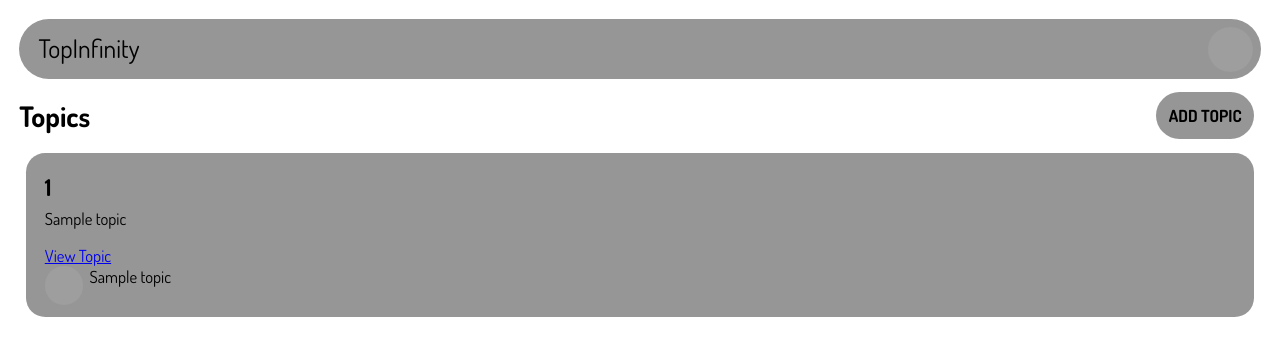
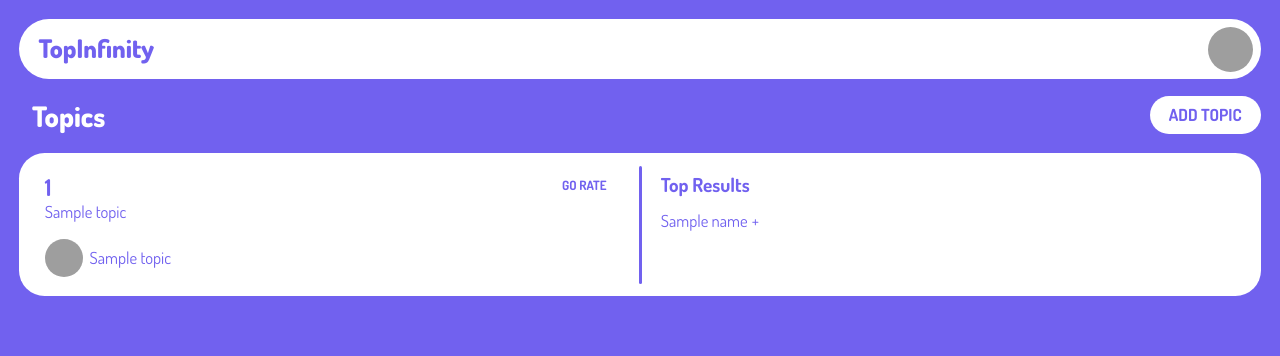
Before and after one commit to JoranQuack/TopInfinity, a Flask app: template templates/home.html in a window 1280 px wide. Shown: the top 356 px of the page. Run offline with Flask 2, Linux system fonts and the light colour scheme; the template is opened without the code that fills it: most values are stand-ins (such as "Sample title", 1, 10 or a date in 2020); grey boxes are pictures that could not be loaded.

Commit message:
aesthetic changes start
homepage nearly done, gotta sort out the labels and the edit button

```diff
--- a/app.py
+++ b/app.py
@@ -73,20 +73,26 @@ def home():
         cursor.execute(sql, (number,))
         allratings = cursor.fetchall()
         list_items(allratings)
-        if len(allratings) <= 3:
+        try:
+            ratingavg = sum(allratings) / len(allratings)
+        except:
             ratingavg = 0
-        else:
-            ratingavg = sum(allratings) / len(allratings)
         cursor = get_db().cursor()
         sql = "UPDATE items SET rating = ? WHERE id = ?"
         cursor.execute(sql, (ratingavg, number))
         get_db().commit()
     cursor = get_db().cursor()
-    sql = "SELECT topics.title, topics.description, users.username, users.pfp, topics.id FROM topics JOIN users ON topics.userid = users.id"
+    sql = "SELECT topics.title, topics.description, users.username, users.pfp, topics.id FROM topics JOIN users ON topics.userid = users.id;"
     cursor.execute(sql)
     topics = cursor.fetchall()
+    for i, topic in enumerate(topics):
+        cursor = get_db().cursor()
+        sql = "SELECT name FROM items WHERE topicid = ? ORDER BY rating DESC LIMIT 8;"
+        cursor.execute(sql, (topic[4], ))
+        items = cursor.fetchall()
+        topic = topic + (tuple(list_items(items)), )
+        topics[i] = topic
     return render_template('home.html', topics=topics)
-
 
 @app.get("/")
 def checkcreds():
--- a/static/styles.css
+++ b/static/styles.css
@@ -1,24 +1,66 @@
 @font-face {
-    font-family: DosisRegular;
-    src: url(/static/websitecomponents/dosis-font/Dosis-VariableFont_wght.ttf);
+    font-family: Dosis;
+    src: url(/static/websitecomponents/dosis-font/Dosis-VariableFont_wght.ttf) format("truetype-variations");
+    font-weight: 1 999;
 }
 
 body {
-    margin: 1vw;
-    padding: 0.5vw;
+    margin: 0vw;
+    padding: 1.5vw;
+    background-color: #7161ef;
 }
 
-a, p, h1, h2, li, b, label {
-    font-family: DosisRegular;
+a, p, h1, h2, h3, li, b, label, span, title {
+    text-decoration: none;
+    font-family: Dosis;
     font-size: 1.3vw;
+    color: #7161ef;
 }
 
 h1 {
     font-size: 2.2vw;
+    font-weight: 999;
 }
 
 h2 {
     font-size: 1.8vw;
+    font-weight: 700;
+}
+
+h3 {
+    font-size: 1.5vw;
+    margin: 0.5vw 0 1vw 0;
+}
+
+.stranded-h1 {
+    color: white;
+    margin-left: 1vw;
+}
+
+.bar {
+    display: flex;
+    justify-content: space-between;
+    background-color: rgb(255, 255, 255);
+    border-radius: 25vw;
+    height: 4.7vw;
+}
+
+.bar-pfp {
+    margin: 0.6vw
+}
+
+.bar-item {
+    border-radius: 25vw;
+    font-size: 2vw;
+    font-weight: 999;
+    margin-top: 0;
+    color: #7161ef;
+    padding: 1vw 1.5vw 1vw 1.5vw;
+}
+
+.bar-item:hover {
+    color: #ffffff;
+    background-color: #7161ef;
 }
 
 form {
@@ -31,7 +73,6 @@ form {
 
 .input-description {
     size: 50;
-
 }
 
 .pfp {
@@ -39,10 +80,6 @@ form {
     border-radius: 1000px;
     height: 3.5vw;
     width: 3.5vw;
-}
-
-.bar-pfp {
-    margin: 0.6vw
 }
 
 .centered-pfp {
@@ -53,38 +90,39 @@ form {
 }
 
 .profile {
-    display: flex;
-    justify-content: flex-start;
+    display: inline-block;
+    padding: 0 1.5vw;
+    height: 3vw;
+    line-height: 3vw;
+    border-radius: 1.5vw;
+    font-family: Dosis;
+    font-size: 1.3vw;
+    margin-bottom: 0.5vw;
+    color: #7161ef;
+    background-color: #ffffff;
 }
 
-.profile-pfp {
+.profile img {
+    float: left;
+    margin: 0 0.5vw 0 -1.5vw;
+    height: 3vw;
     width: 3vw;
-    height: 3vw;
-}
-
-.bar {
-    display: flex;
-    justify-content: space-between;
-    background-color: rgb(150, 150, 150);
-    border-radius: 25vw;
-    height: 4.7vw;
-}
-
-.bar-item {
-    text-decoration: none;
-    color: black;
-    font-size: 2vw;
-    margin: 1vw;
-    margin-left: 1.5vw;
+    border-radius: 50%;
 }
 
 .topic-box {
-    background-color: rgb(150, 150, 150);
-    padding: 1vw;
+    background-color: #ffffff;
+    padding: 1vw 1.5vw 1vw 1.5vw;
     margin-bottom: 1.5vw;
-    margin-left: 0.5vw;
-    margin-right: 0.5vw;
-    border-radius: 1.5vw;
+    border-radius: 2vw;
+    display: flex;
+    justify-content: space-between;
+}
+
+.vertical-divider {
+    border-left: 0.25vw solid #7161ef;
+    border-radius: 100vw;
+    margin: 0 1vw 0 1vw;
 }
 
 .important {
@@ -96,51 +134,76 @@ form {
     justify-content: space-between;
 }
 
-.add-button {
-    font-weight: bold;
-    padding: 1vw;
-    height: fit-content;
-    width: fit-content;
-    margin-right: 0.5vw;
-    margin-top: 1vw;
-    background-color: rgb(150, 150, 150);
+.addtopic-button {
+    margin-top: 1.3vw;
+    height: 3vw;
+}
+
+.rate-button {
+    font-size: 1vw;
+}
+
+.button {
+    padding: 0 1.5vw;
+    font-weight: 700;
+    background-color: #ffffff;
     border-radius: 2vw;
+    line-height: 3vw;
     text-decoration: none;
-    color: black;
+    color: #7161ef;
+}
+
+.button:hover {
+    color: #ffffff;
+    background-color: #7161ef;
 }
 
 .add-text {
     font-size: 4vw;
 }
 
-.topic-text {
+.topic-left {
     margin-top: 0;
-    margin-left: 0.5vw
+    margin-left: 0.5vw;
+    width: 46vw;
+    display: flex;
+    justify-content: space-between;
 }
 
 .profile-pfp {
     margin-left: 0.5vw;
 }
 
-.box-top {
+.topic-info {
     margin: 0;
     margin-top: 0vw;
-    display: flex;
-    justify-content: space-between;
+    margin-right: 0.5vw;
+}
+
+.topic-items {
+    width: 46vw;
+    padding-left: 0.5vw;
 }
 
 .button-icon {
-    margin: 0;
-    height: 2vw;
+    margin-left: 3vw;
+    line-height: 3vw;
 }
 
-.description {
+.button-icon svg {
+    background-color: aqua;
+    fill: #7161ef;
+    width: 50px;
+    height: 50px;
+}
+
+.topic-description {
     margin-top: 0;
 }
 
-.title {
+.topic-title {
     margin-top: 0.5vw;
-    margin-bottom: 0.5vw;
+    margin-bottom: 0vw;
 }
 
 table {
@@ -150,14 +213,17 @@ table {
     font-size: 12pt;
     border-collapse: collapse;
 }
+
 table thead th,
 table tfoot th {
     color: black;
-    background: rgba(0,0,0,.1);
+    background: rgba(0, 0, 0, .1);
 }
+
 table caption {
-    padding:.5em;
+    padding: .5em;
 }
+
 table th,
 table td {
     padding: .5em;
@@ -166,6 +232,7 @@ table {
     height: 2vw;
     text-align: center;
 }
+
 table p,
 table form,
 table input,
@@ -173,6 +240,7 @@ table {
     margin: 0;
     padding: 0;
 }
+
 input[name="itemname"] {
     text-align: center;
     font-size: larger;
--- a/templates/home.html
+++ b/templates/home.html
@@ -1,28 +1,43 @@
 {% extends "layout.html" %}
 {% block content %}
 <div class="topics-header">
-    <h1>Topics</h1>
-    <a href="{{url_for('addtopic')}}" class="add-button">ADD TOPIC</a>
+    <h1 class="stranded-h1">Topics</h1>
+    <a href="{{url_for('addtopic')}}" class="button addtopic-button">ADD TOPIC</a>
 </div>
 
-{%for item in topics%}
+{%for topic in topics%}
 <div class="topic-box">
-    <div class="topic-text">
-        <div class="box-top">
-            <h2 class="title">{{item[0]}}</h2>
-            {%if item[2] == session['username']:%}
-            <a class="button-icon" href="{{url_for('edittopic', topicid=item[4])}}">
-                <img class="button-icon" src="{{url_for('static', filename='/websitecomponents/icon-edit.png')}}">
+    <div class="topic-left">
+        <div class="topic-info">
+            <h2 class="topic-title">{{topic[0]}}</h2>
+            <p class="topic-description">{{topic[1]}}</p>
+            <div class="profile">
+                <img src="{{url_for('static', filename='pfps/'+topic[3])}}">
+                {{topic[2]}}
+            </div>
+        </div>
+        <div class="topic-interaction">
+            <a class="button rate-button" href="{{url_for('topic', topicid=topic[4])}}">GO RATE</a> <br>
+            {%if topic[2] == session['username']:%}
+            <a class="button-icon" href="{{url_for('edittopic', topicid=topic[4])}}">
+                <svg height="48" width="48">
+                    <path
+                        d="M9 39h2.2l22.15-22.15-2.2-2.2L9 36.8Zm30.7-24.3-6.4-6.4 2.1-2.1q.85-.85 2.1-.85t2.1.85l2.2 2.2q.85.85.85 2.1t-.85 2.1Zm-2.1 2.1L12.4 42H6v-6.4l25.2-25.2Zm-5.35-1.05-1.1-1.1 2.2 2.2Z" />
+                </svg>
             </a>
             {%endif%}
         </div>
-        <p class="description">{{item[1]}}</p>
-        <a href="{{url_for('topic', topicid=item[4])}}">View Topic</a>
     </div>
-    <div class="profile">
-        <img class="pfp profile-pfp" src="{{url_for('static', filename='pfps/'+item[3])}}">
-        <p class="topic-text">{{item[2]}}</p>
+    <div class="vertical-divider"></div>
+    <div class="topic-items">
+        <h3>Top Results</h3>
+        {%for item in topic[5]:%}
+        <span>{{item}}</span>
+        {%endfor%}
+        <span class="add-button">+</span>
     </div>
+</div>
+
 </div>
 {%endfor%}
 {% endblock %}
--- a/templates/layout.html
+++ b/templates/layout.html
@@ -11,12 +11,24 @@
 
 <body>
     <div class="bar">
-        <a href="{{url_for('home')}}" class="bar-item button">TopInfinity</a>
+        <a href="{{url_for('home')}}" class="bar-item">TopInfinity</a>
         <a href="{{url_for('account')}}"><img src="{{url_for('static', filename='pfps/'+session['pfp'])}}"
-                class="button bar-pfp pfp"></img></a>
+                class="bar-pfp pfp"></img></a>
     </div>
     {% block content %}
     {% endblock %}
+
+    <script>
+        document.addEventListener("DOMContentLoaded", function (event) {
+          var scrollpos = localStorage.getItem("scrollpos");
+          if (scrollpos) window.scrollTo(0, scrollpos);
+        });
+
+        window.onscroll = function (e) {
+          localStorage.setItem("scrollpos", window.scrollY);
+        };
+      </script>
+
 </body>
 
 </html>
```
Also changed, not shown: templates/topic.html (+0 -11 lines), static/pfps/offcutsb-01.png (added), static/websitecomponents/icon-delete.svg (added), static/websitecomponents/icon-edit.svg (added), topinfinity.db. Lines whose indentation alone changed are shown as unchanged.
